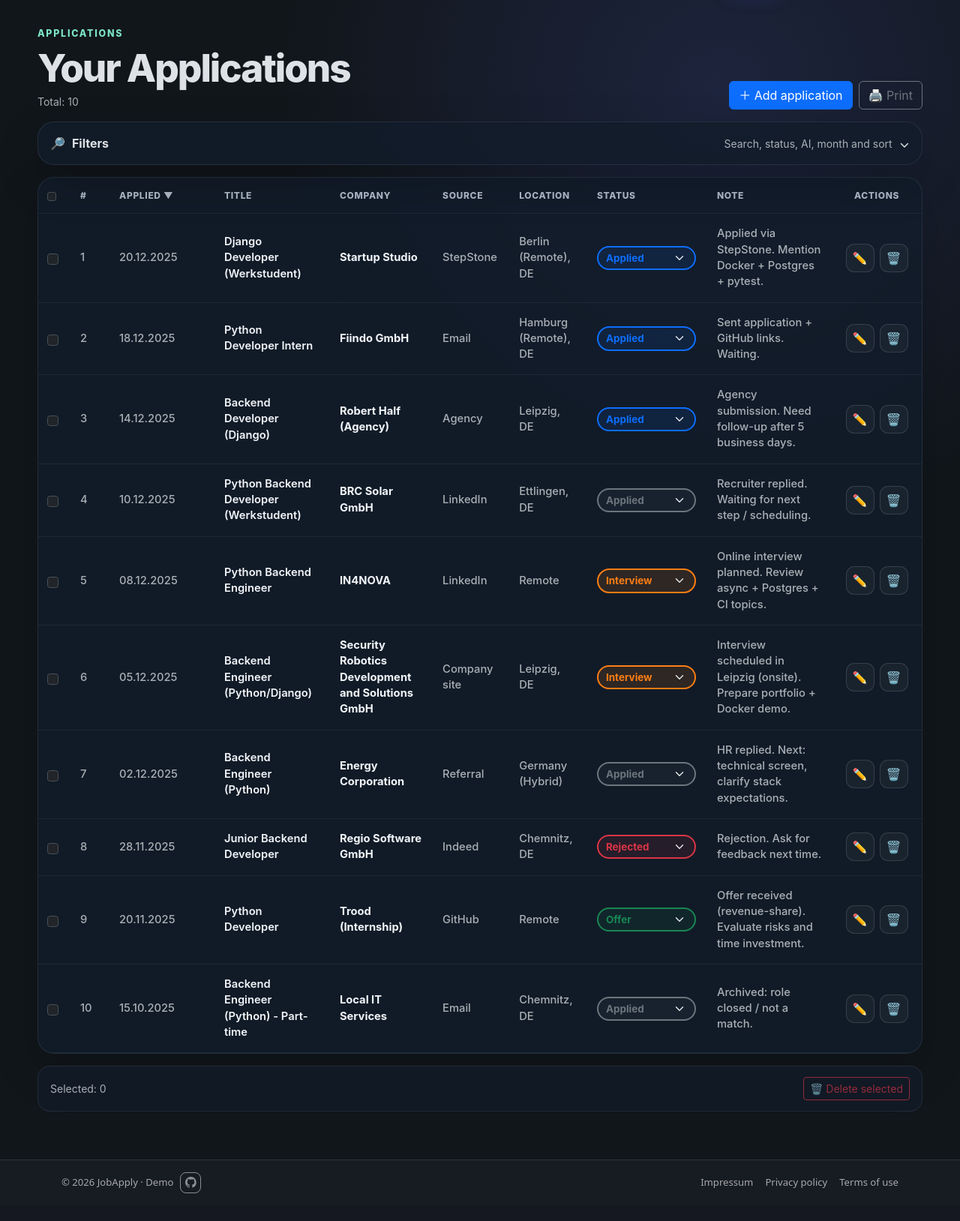
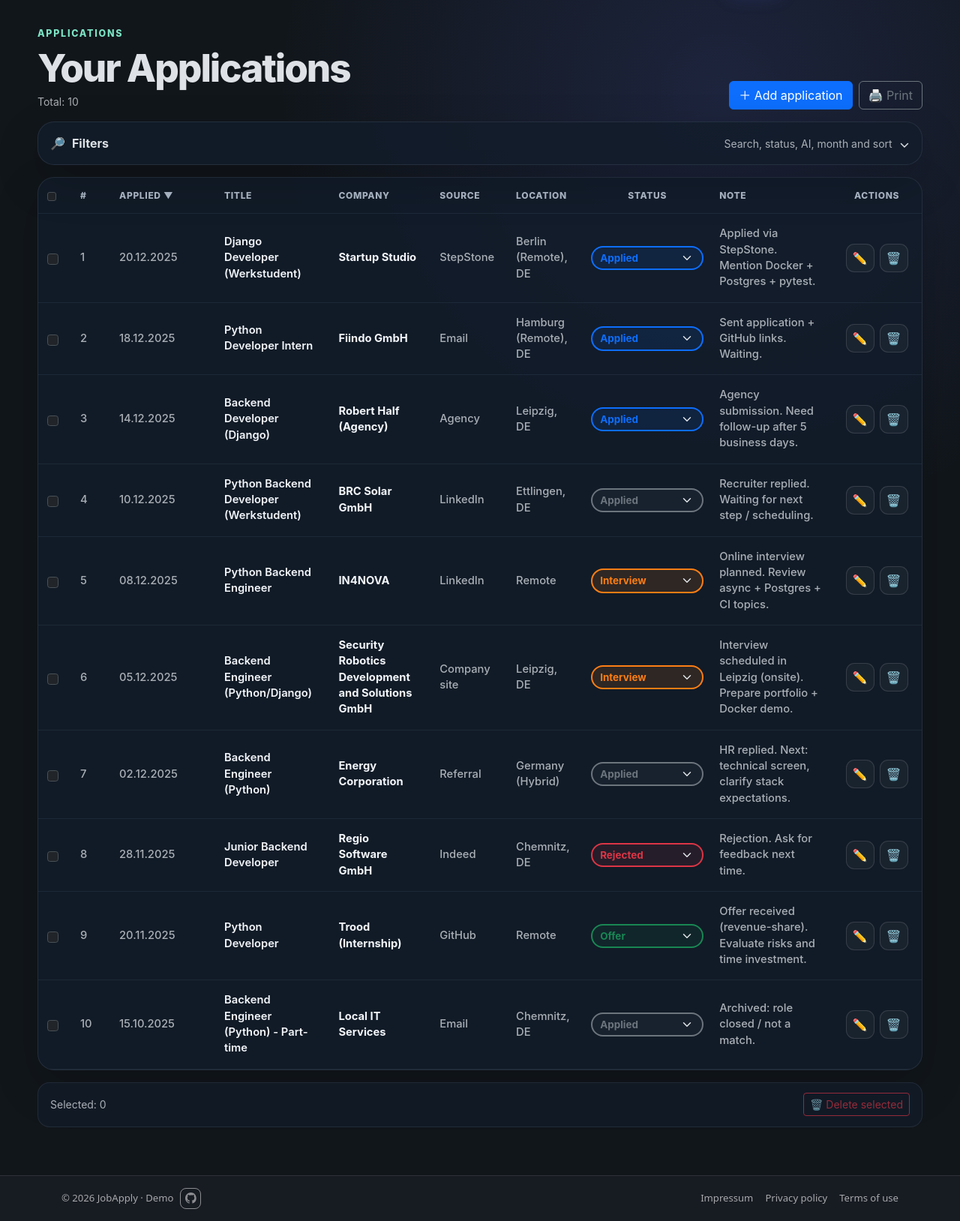
Before and after one commit to p95max/JobApply, a Django app: page /applications/ in a window 1280 px wide. Shown: the part 63-1691 px from the top of the page at 75% size. Before the commit the page ends 1654 px from the top, so only its background shows below. Run offline with Django 5.2, Linux system fonts and the light colour scheme; a user stored in the database is signed in; data comes from the database, SQL or seed files in the repository; data that the repository does not hold is empty; parts of the project's set-up code (start-up, migrations or seed data) failed here and were passed over.

Commit message:
Update applications.css styles for status column and adjust list.html version reference

```diff
--- a/static/css/applications.css
+++ b/static/css/applications.css
@@ -19,7 +19,16 @@
 .apps-table .col-check { width: 44px; }
 .apps-table .col-num { width: 52px; }
 .apps-table .col-applied { width: 140px; }
-.apps-table .col-status { width: 160px; }
+.apps-table .col-status {
+  width: 168px;
+  padding-inline: 9px !important;
+  text-align: center !important;
+}
+
+.apps-table .status-select {
+  width: 150px;
+  margin-inline: auto;
+}
 .apps-table .col-actions {
   width: 116px;
   text-align: center !important;
--- a/templates/applications/list.html
+++ b/templates/applications/list.html
@@ -5,7 +5,7 @@
 
 {% block page_css %}
 <link rel="stylesheet" href="{% static 'css/dashboard.css' %}?v=1">
-<link rel="stylesheet" href="{% static 'css/applications.css' %}?v=7">
+<link rel="stylesheet" href="{% static 'css/applications.css' %}?v=8">
 <link rel="stylesheet" href="{% static 'css/applications_dashboard.css' %}?v=1">
 <link rel="stylesheet" href="{% static 'css/print.css' %}">
 {% endblock %}
```
